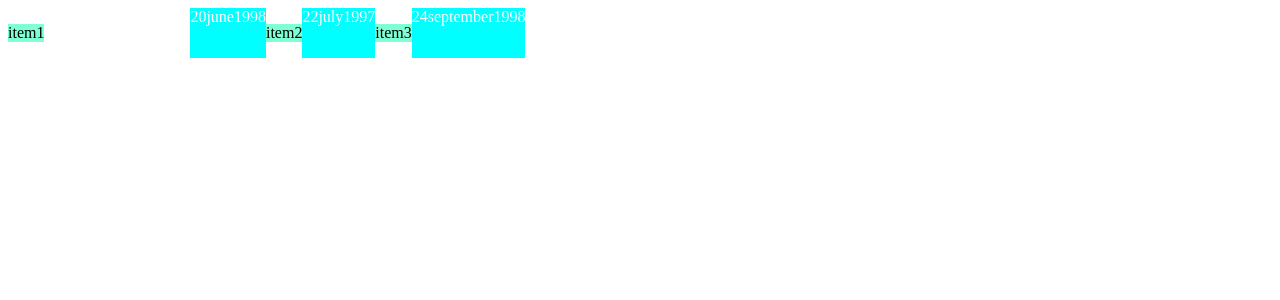
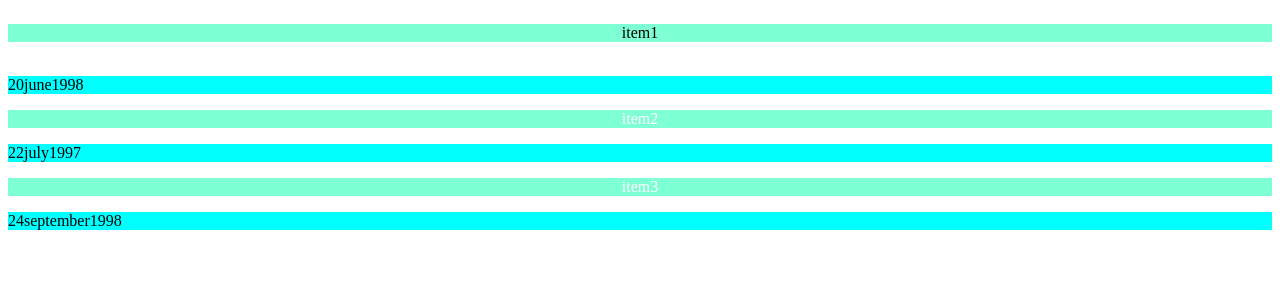
Before and after one commit to Himanshuu03/React, a React (Create React App) app in the folder myreactapp/: page / in a window 1280 px wide. Shown: the top 300 px of the page. Built offline with nearby package versions, Linux system fonts and the light colour scheme.

Commit message:
components,props

```diff
--- a/myreactapp/src/App.css
+++ b/myreactapp/src/App.css
@@ -2,3 +2,6 @@
     font-size: 40px;
     text-align: center;
 }
+.applytext{
+    color: black;
+}
--- a/myreactapp/src/App.js
+++ b/myreactapp/src/App.js
@@ -27,7 +27,8 @@ function App() {
   return (
     <>
       <Card>
-        <Item name={respone[0].itemName}>Hello I'm am first item</Item>
+        <Item name={respone[0].itemName} class="applytext">
+          Hello I'm am first item</Item>
         <Itemdata
           day={respone[0].itemDay}
           month={respone[0].itemMonth}
--- a/myreactapp/src/components/Card.css
+++ b/myreactapp/src/components/Card.css
@@ -1,4 +1,5 @@
 .Card{
     display: flex;
+    flex-direction: column;
     color: white;
 }
--- a/myreactapp/src/components/Item.css
+++ b/myreactapp/src/components/Item.css
@@ -1,5 +1,5 @@
 p{
     text-align: center;
     background-color: aquamarine;
-    color: black;
+    /* color: black; */
 }
--- a/myreactapp/src/components/Item.js
+++ b/myreactapp/src/components/Item.js
@@ -3,7 +3,7 @@ function Item(props) {
     const itemName = props.name;
     return(
         <>
-          <p>{itemName}</p>
+          <p className ={props.class}>{itemName}</p>
           {props.children}
         </>
     )
--- a/myreactapp/src/components/Itemdate.css
+++ b/myreactapp/src/components/Itemdate.css
@@ -1,9 +1,7 @@
 *{
-    /* margin: 0;
-    padding: 0; */
     box-sizing: border-box;
 }
 .mfg-date{
     background-color: aqua;
-    /* color: black; */
+    color: black;
 }
```
